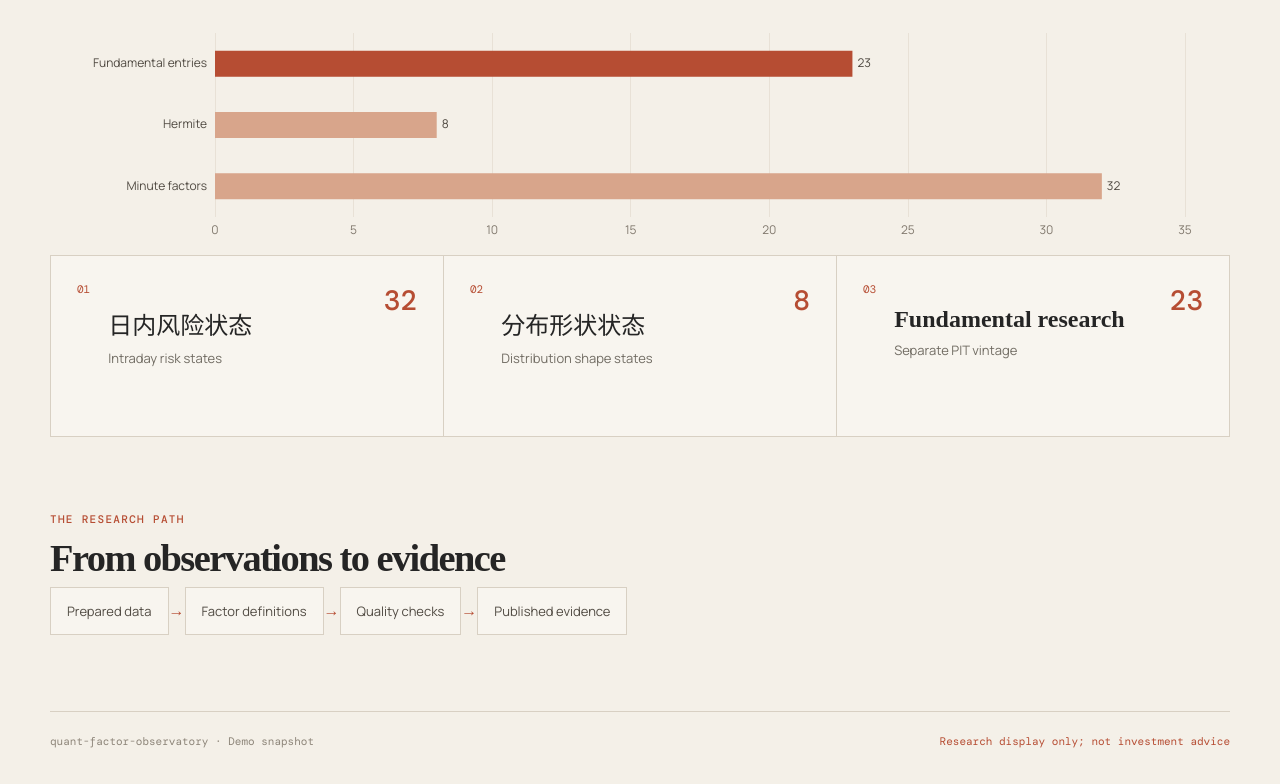
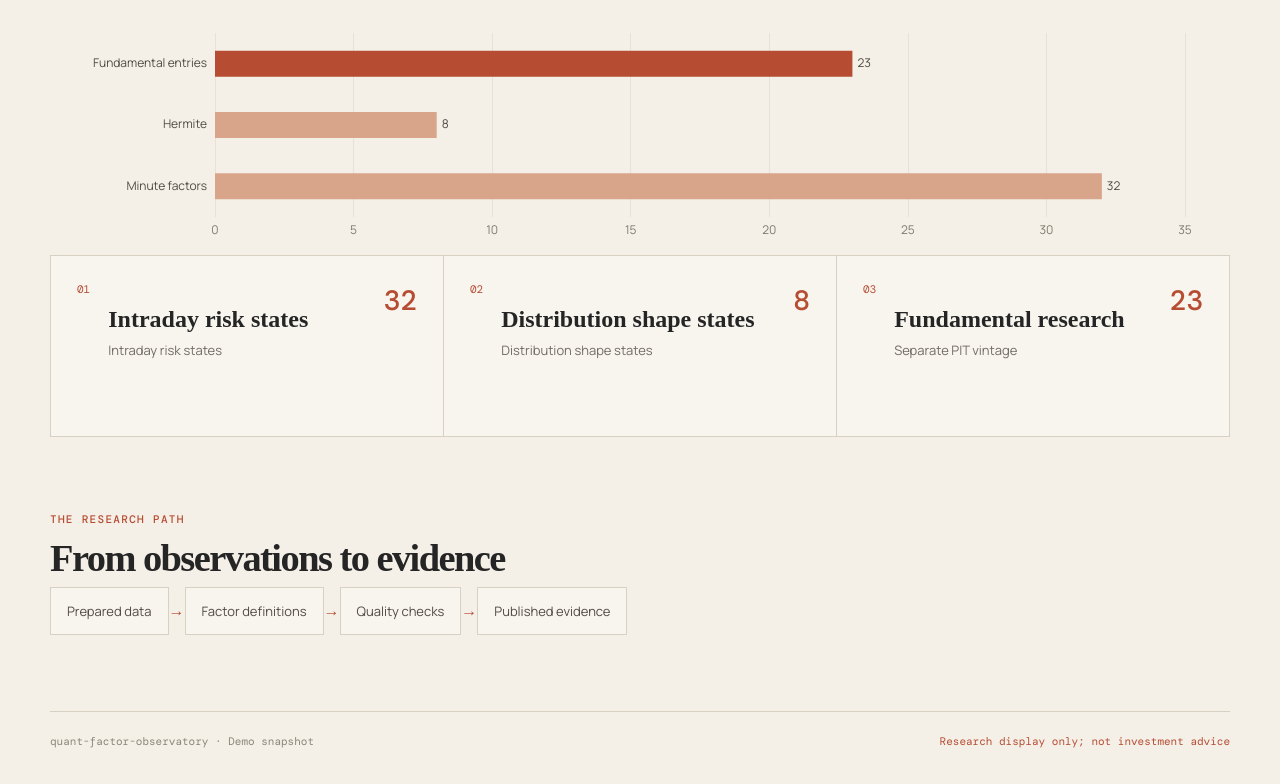
Before and after one commit to runchengxie/factor-research-observatory, a React (Vite) app in the folder site/: page / in a window 1280 px wide. Shown: the part 1318-2102 px from the top of the page. Built offline with nearby package versions, Linux system fonts and the light colour scheme.

Commit message:
fix: localize overview factor groups

```diff
--- a/site/src/researchLocale.ts
+++ b/site/src/researchLocale.ts
@@ -8,6 +8,8 @@ const familyLabels: Record<string, string> = {
   '已实现矩': 'Realized moments',
   '跳跃分解': 'Jump decomposition',
   'Hermite 元因子': 'Hermite meta-factors',
+  '日内风险状态': 'Intraday risk states',
+  '分布形状状态': 'Distribution shape states',
   '盈利状态': 'Earnings state',
   '盈利增长': 'Earnings growth',
   '估值 / 盈利': 'Valuation / earnings',
```
